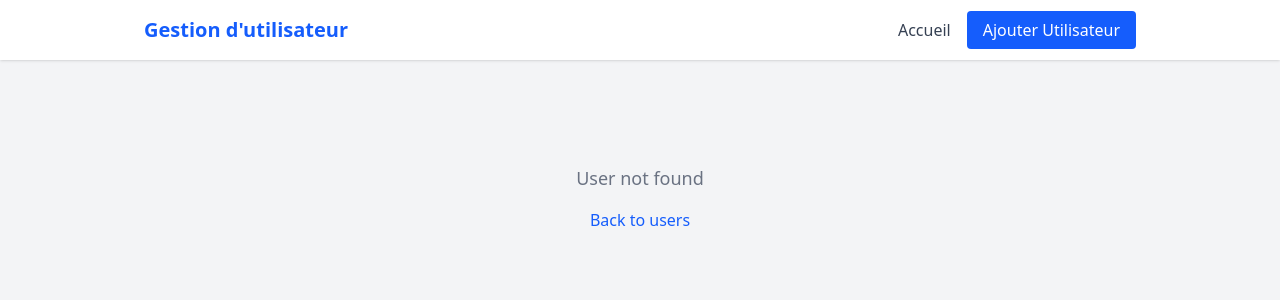
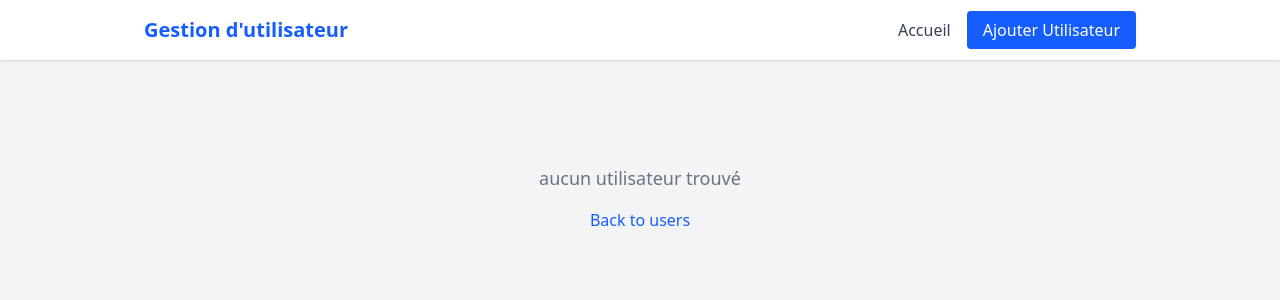
Before and after one commit to Yacho-glitch/Gestion-d-utilisation, a React (Vite) app: page /user/1 in a window 1280 px wide. Before the commit this address had no page. Shown: the top 300 px of the page. Built offline with nearby package versions, Linux system fonts and the light colour scheme.

Commit message:
change content v3

```diff
--- a/src/pages/UserDetails.jsx
+++ b/src/pages/UserDetails.jsx
@@ -11,7 +11,7 @@ export default function UserDetails() {
         return (
             <div className="text-center py-20">
                 <p className="text-gray-500 text-lg">
-                    User not found
+                    aucun utilisateur trouvé
                 </p>
                 <Link to="/" className="inline-block mt-4 text-blue-600 hover:underline">Back to users</Link>
             </div>
```
